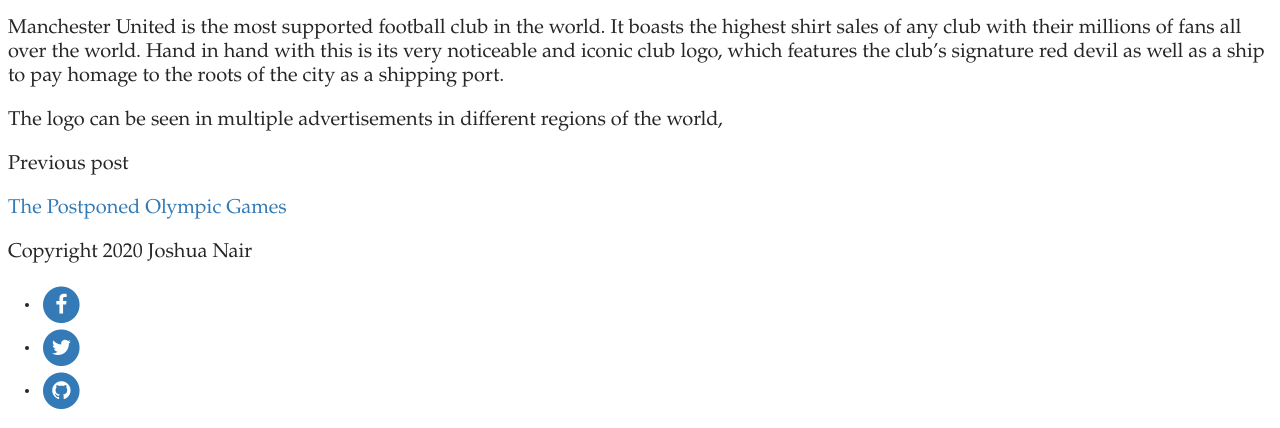
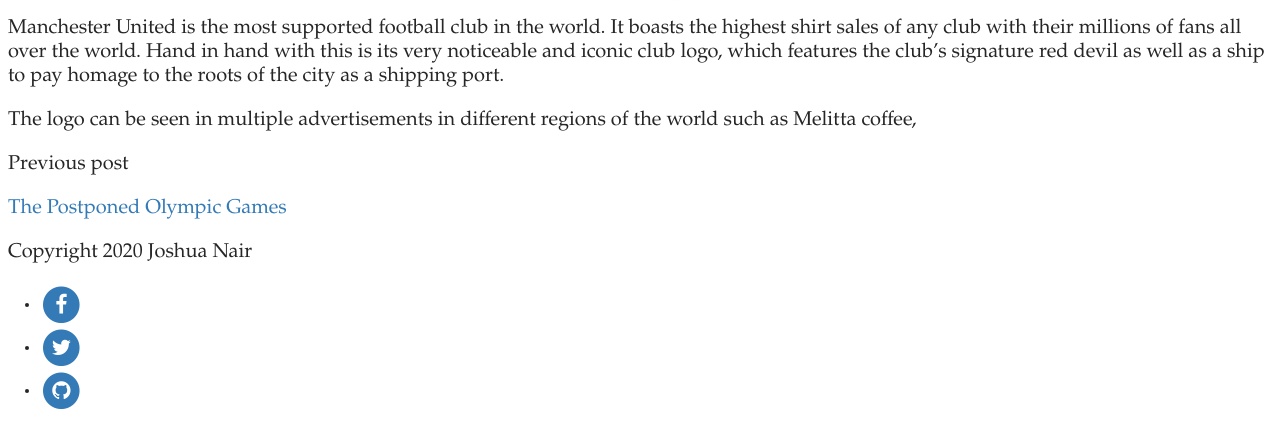
Before and after one commit to joshnair10/TypogBlog, a Jekyll site: the page built from _posts/2020-11-17-the-most-popular-football-club-logo-in-the-world.md, in a window 1280 px wide, cut to the strip 884-1312 px from the top of the page. Built offline with Jekyll 4.4.1, drawn with Linux system fonts in a browser that asks for light colours; some web fonts are replaced; comment, search, counter and statistics services are not loaded.

Commit message:
Update Post “2020-11-17-the-most-popular-football-club-logo-in-the-world”

```diff
--- a/_posts/2020-11-17-the-most-popular-football-club-logo-in-the-world.md
+++ b/_posts/2020-11-17-the-most-popular-football-club-logo-in-the-world.md
@@ -7,4 +7,4 @@
 ---
 Manchester United is the most supported football club in the world. It boasts the highest shirt sales of any club with their millions of fans all over the world. Hand in hand with this is its very noticeable and iconic club logo, which features the club's signature red devil as well as a ship to pay homage to the roots of the city as a shipping port.
 
-The logo can be seen in multiple advertisements in different regions of the world,
+The logo can be seen in multiple advertisements in different regions of the world such as Melitta coffee,
```
